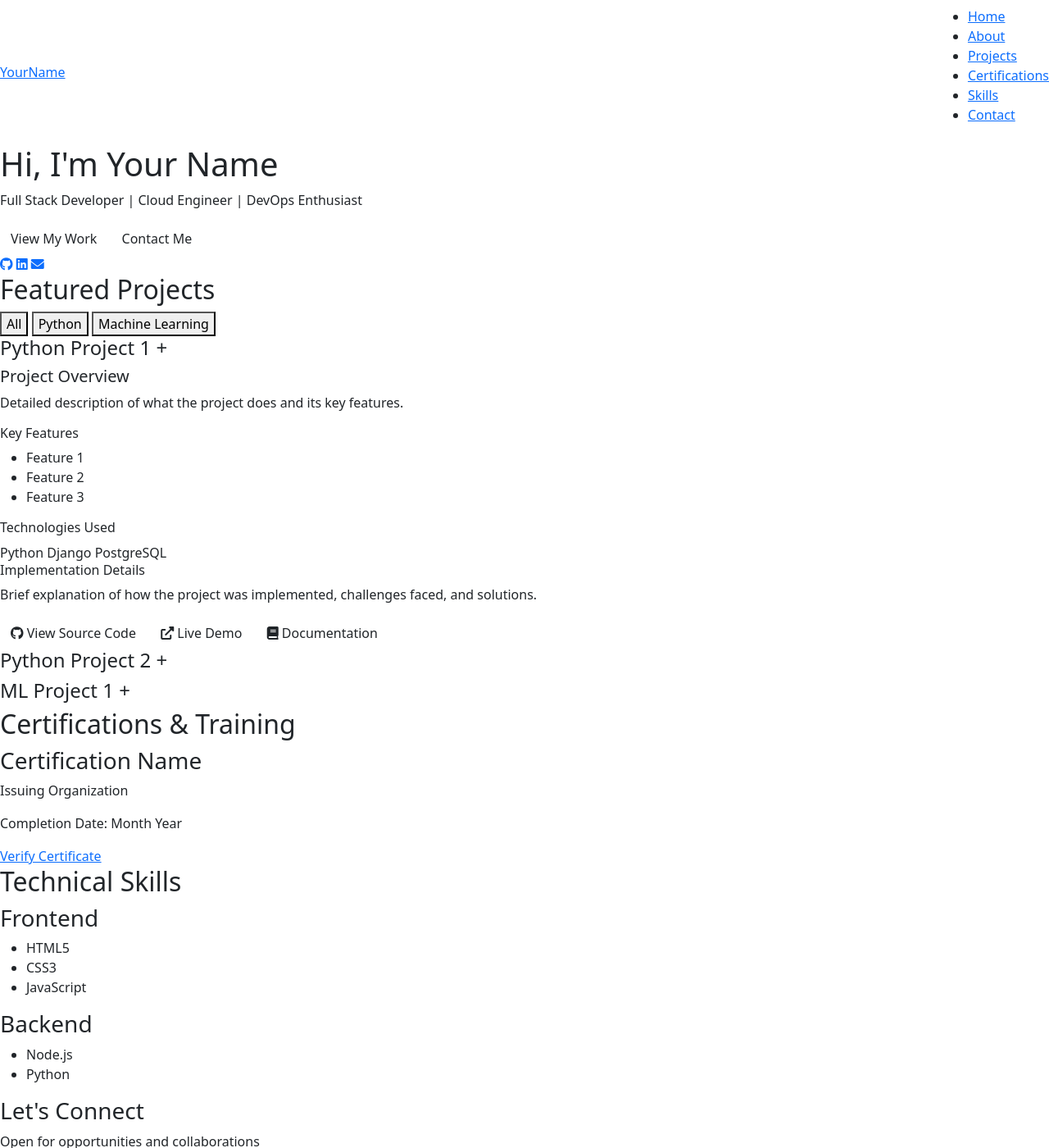
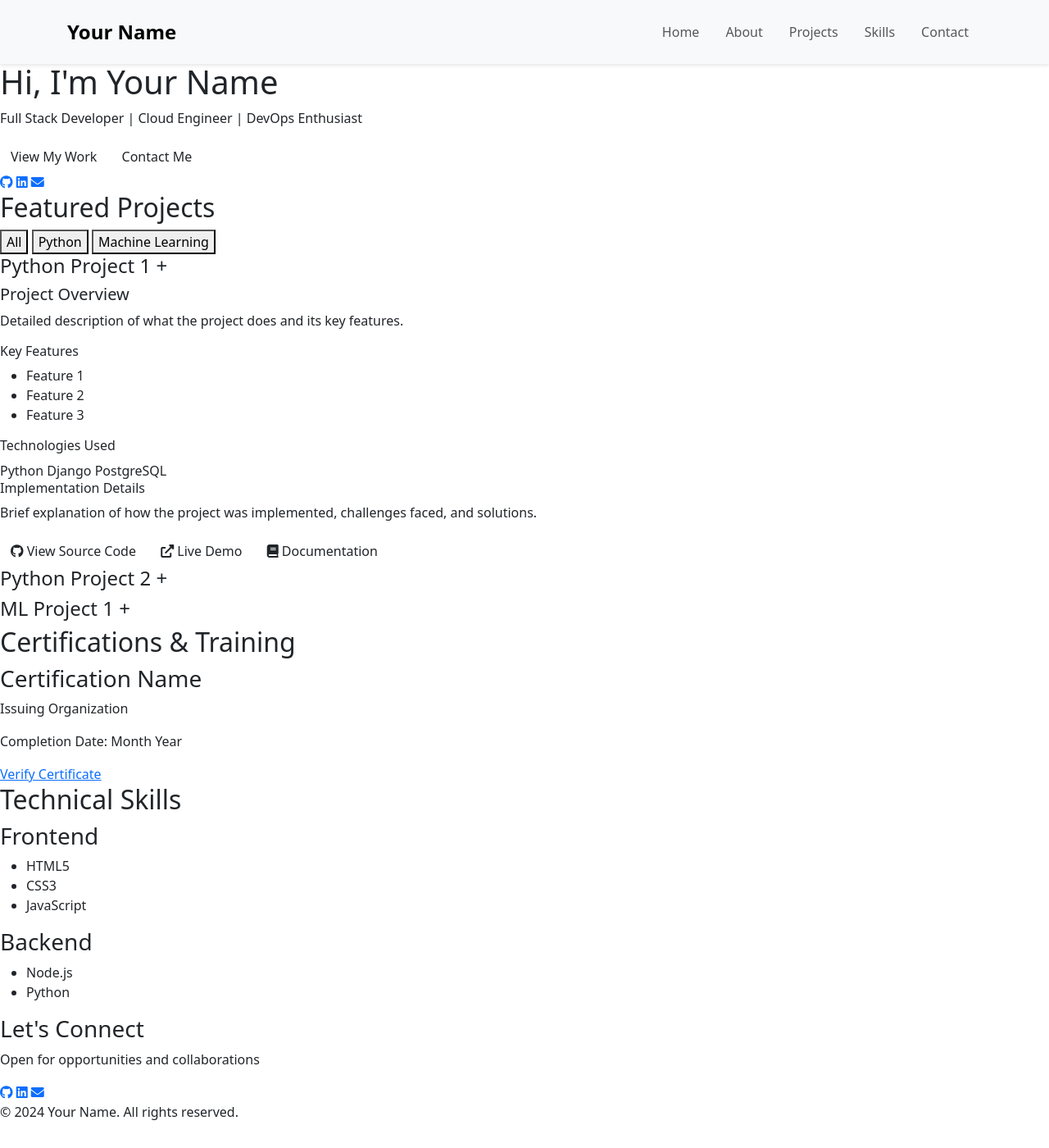
Before and after one commit to vsdaiml75/vijaydixit.github.io, a Jekyll site: the page index.html, which Jekyll copies as it is, in a window 1280 px wide and 1400 px high. Shown: the whole window at 82% size. Built offline with Jekyll 4.4.1, drawn with Linux system fonts in a browser that asks for light colours.

Commit message:
added navbar

```diff
--- a/css/custom.css
+++ b/css/custom.css
@@ -1 +1,26 @@
 /* We'll only add custom styles here that aren't available in Bootstrap */
+
+/* Navbar customization */
+.navbar {
+    padding: 1rem;
+    box-shadow: 0 2px 4px rgba(0,0,0,.1);
+}
+
+.navbar-brand {
+    font-weight: 600;
+    font-size: 1.5rem;
+}
+
+.nav-link {
+    font-weight: 500;
+    padding: 0.5rem 1rem !important;
+}
+
+.nav-link:hover {
+    color: #0d6efd !important;
+}
+
+/* Add padding to body to prevent content from hiding under fixed navbar */
+body {
+    padding-top: 76px;
+}
--- a/index.html
+++ b/index.html
@@ -14,23 +14,32 @@
 </head>
 <body>
     <header>
-        <nav class="navbar">
-            <div class="logo">
-                <a href="#home">YourName</a>
+        <nav class="navbar navbar-expand-lg navbar-light bg-light fixed-top">
+            <div class="container">
+                <a class="navbar-brand" href="#home">Your Name</a>
+                <button class="navbar-toggler" type="button" data-bs-toggle="collapse" data-bs-target="#navbarNav">
+                    <span class="navbar-toggler-icon"></span>
+                </button>
+                <div class="collapse navbar-collapse" id="navbarNav">
+                    <ul class="navbar-nav ms-auto">
+                        <li class="nav-item">
+                            <a class="nav-link" href="#home">Home</a>
+                        </li>
+                        <li class="nav-item">
+                            <a class="nav-link" href="#about">About</a>
+                        </li>
+                        <li class="nav-item">
+                            <a class="nav-link" href="#projects">Projects</a>
+                        </li>
+                        <li class="nav-item">
+                            <a class="nav-link" href="#skills">Skills</a>
+                        </li>
+                        <li class="nav-item">
+                            <a class="nav-link" href="#contact">Contact</a>
+                        </li>
+                    </ul>
+                </div>
             </div>
-            <div class="menu-toggle" id="mobile-menu">
-                <span></span>
-                <span></span>
-                <span></span>
-            </div>
-            <ul class="nav-links">
-                <li><a href="#home">Home</a></li>
-                <li><a href="#about">About</a></li>
-                <li><a href="#projects">Projects</a></li>
-                <li><a href="#certifications">Certifications</a></li>
-                <li><a href="#skills">Skills</a></li>
-                <li><a href="#contact">Contact</a></li>
-            </ul>
         </nav>
     </header>
 
```
